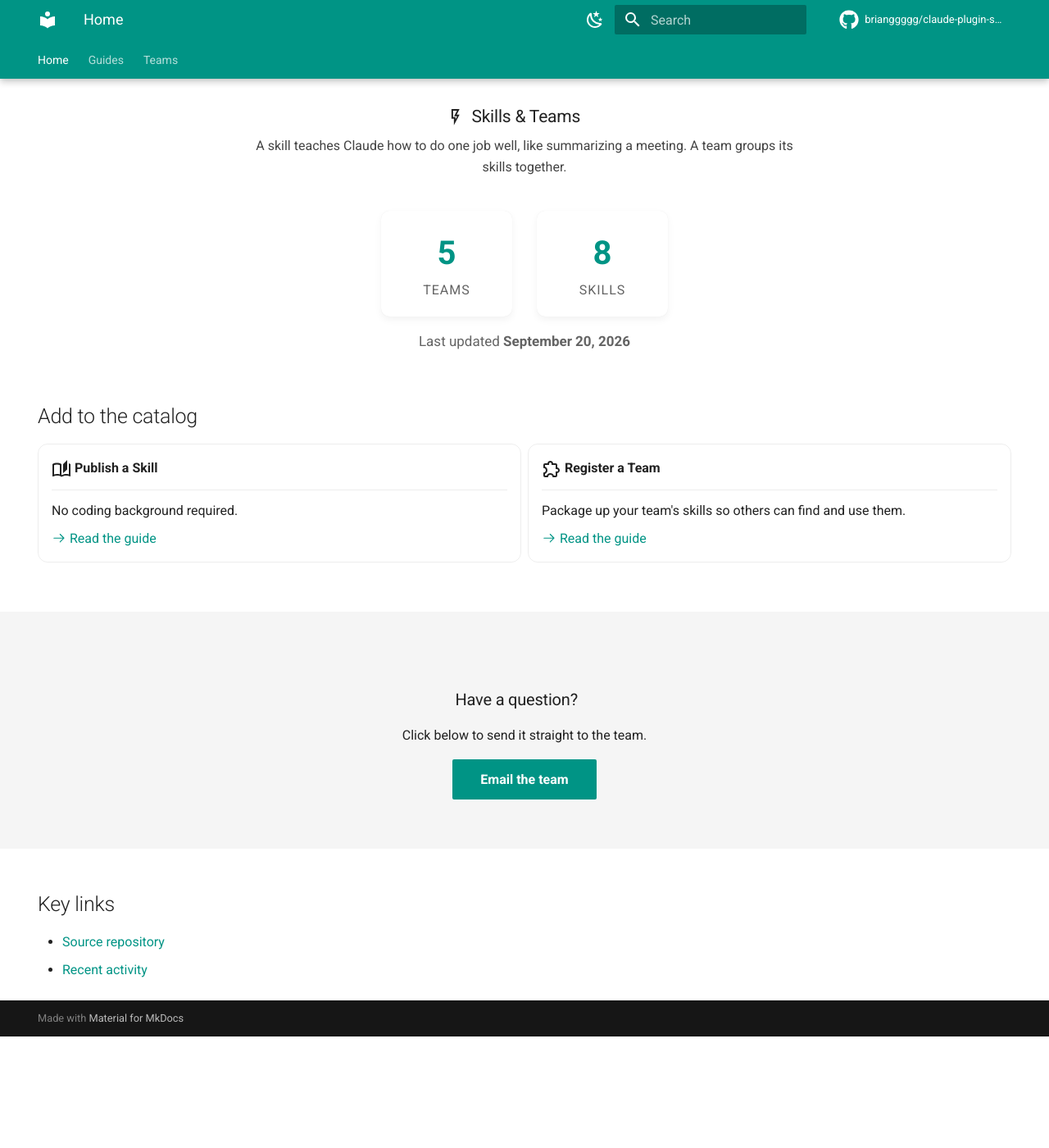
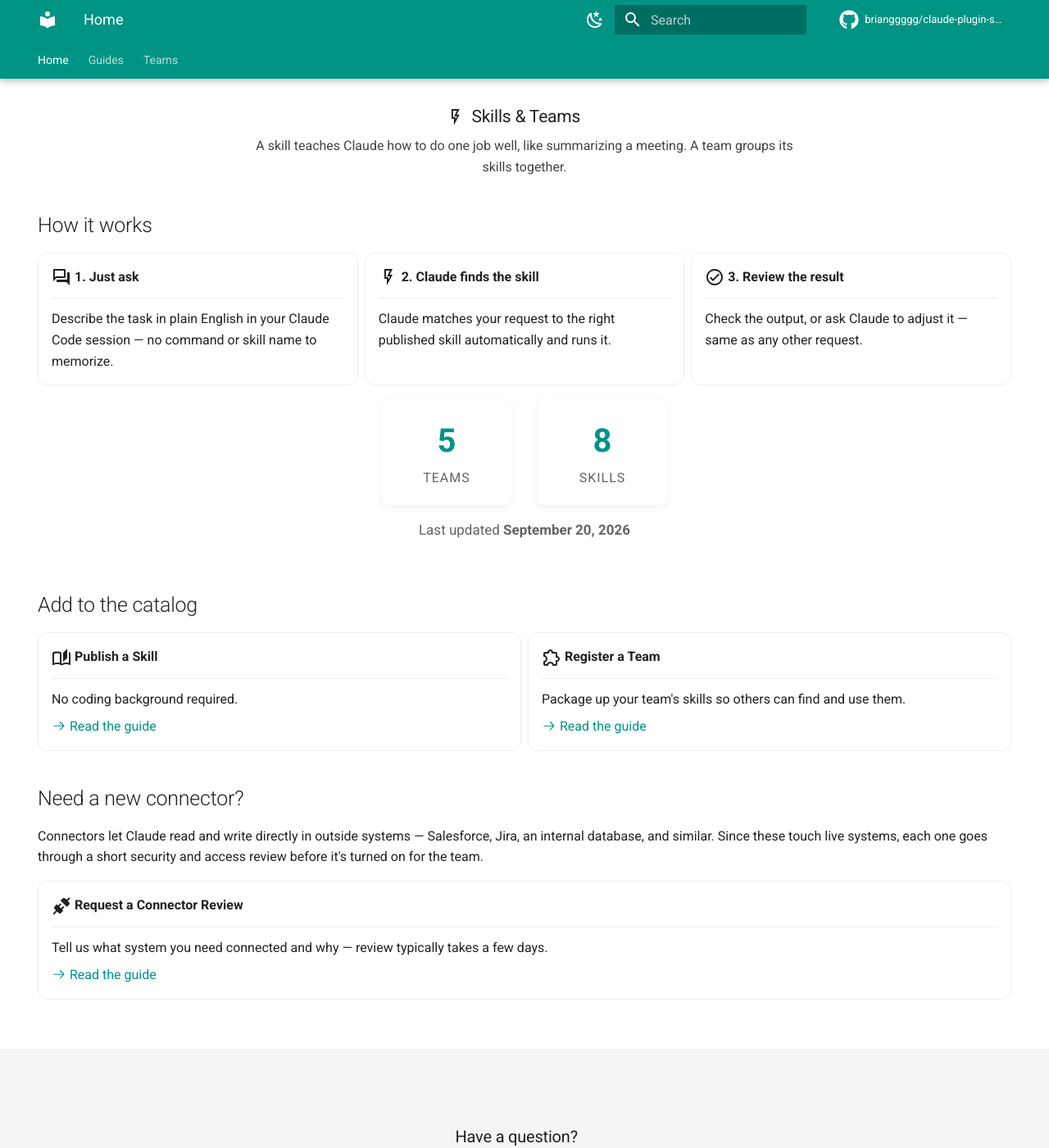
Before and after one commit to brianggggg/claude-plugin-skills-demo, an MkDocs documentation site: the page built from docs/index.md, in a window 1280 px wide and 1400 px high, scrolled down 466 px. Shown: the whole window at 82% size. Built offline with MkDocs 1.6.1 and Material for MkDocs 9.7.7, drawn with Linux system fonts in a browser that asks for light colours; comment, search, counter and statistics services are not loaded; before the commit the page ends 1730 px from its top, so only the background shows below that.

Commit message:
Add a How it works section and a connector request flow
Fills out the homepage with a 3-step "How it works" section, and adds
a "Need a new connector?" spot linking to a new guide + GitHub issue
template for requesting a Claude connector be evaluated.

```diff
--- a/docs/activity.md
+++ b/docs/activity.md
@@ -1,11 +1,12 @@
 # Repository Activity
 
-**Total commits:** 14 · **Contributors:** 1
+**Total commits:** 15 · **Contributors:** 1
 
 ## Recent Commits
 
 | Commit | Author | Date | Message |
 |---|---|---|---|
+| `e608585` | brianjgonza | 2026-09-20 | Remove the inline Commands line from the Teams accordion |
 | `27e211a` | brianjgonza | 2026-09-20 | Remove standalone team pages; fold commands into the accordion inline |
 | `7997cdf` | brianjgonza | 2026-09-20 | Drop the Commands table from the Teams accordion view |
 | `f88be03` | brianjgonza | 2026-09-20 | Remove Skills catalog and raw skill definitions; both stats lead to Teams |
--- /dev/null
+++ b/docs/guides/requesting-a-connector.md
@@ -0,0 +1,33 @@
+# Requesting a Connector for Review
+
+A connector lets Claude read and write directly in an outside system — Salesforce, Jira, a shared drive, an internal database — instead of you copying data in and out by hand. Because a connector touches a live system, every new one goes through a short security and access review before it's turned on for the team.
+
+## 1. Check what's already available
+
+Ask in the team channel or check with your Claude Code admin — the connector you need may already be approved and just needs to be enabled for you.
+
+## 2. Open a request
+
+Open a new issue using the **Connector Request** template:
+
+[:octicons-issue-opened-24: Open a Connector Request](https://github.com/brianggggg/claude-plugin-skills-demo/issues/new?template=connector-request.md){ .md-button .md-button--primary }
+
+## 3. What to include
+
+The template will prompt for this, but having it ready speeds up review:
+
+- **Connector / system** — what you want Claude connected to
+- **Scope** — what data or actions it needs (read-only vs. read/write, which objects, tables, or folders)
+- **Authentication method** — OAuth, API key, service account, SSO, etc.
+- **Requesting team and contact** — who owns this request
+- **Business justification** — what it unblocks or saves time on
+
+Vague requests ("connect to our database") take longer to review than specific ones ("read-only access to the `orders` and `customers` tables in the reporting database, to answer ad-hoc questions about order status").
+
+## 4. Review
+
+A short security and access review follows — checking scope, authentication, and what the connector can touch. Reviewers may follow up with questions on the issue before approving.
+
+## 5. What happens next
+
+Once approved, the connector is enabled for the team and you'll be notified on the issue. If you have questions about the process, check the [FAQ](faq.md) or open an issue and tag it `question`.
--- a/docs/index.md
+++ b/docs/index.md
@@ -40,6 +40,34 @@ A skill teaches Claude how to do one job well, like summarizing a meeting. A tea
 
 </div>
 
+<div class="reveal" markdown>
+
+## How it works
+
+<div class="grid cards" markdown>
+
+-   :material-forum-outline:{ .lg .middle } __1. Just ask__
+
+    ---
+
+    Describe the task in plain English in your Claude Code session — no command or skill name to memorize.
+
+-   :material-flash-outline:{ .lg .middle } __2. Claude finds the skill__
+
+    ---
+
+    Claude matches your request to the right published skill automatically and runs it.
+
+-   :material-check-circle-outline:{ .lg .middle } __3. Review the result__
+
+    ---
+
+    Check the output, or ask Claude to adjust it — same as any other request.
+
+</div>
+
+</div>
+
 --8<-- "_generated/stats.md"
 
 <div class="reveal" markdown>
@@ -68,6 +96,26 @@ A skill teaches Claude how to do one job well, like summarizing a meeting. A tea
 
 </div>
 
+<div class="reveal" markdown>
+
+## Need a new connector?
+
+Connectors let Claude read and write directly in outside systems — Salesforce, Jira, an internal database, and similar. Since these touch live systems, each one goes through a short security and access review before it's turned on for the team.
+
+<div class="grid cards" markdown>
+
+-   :material-connection:{ .lg .middle } __Request a Connector Review__
+
+    ---
+
+    Tell us what system you need connected and why — review typically takes a few days.
+
+    [:octicons-arrow-right-24: Read the guide](guides/requesting-a-connector.md)
+
+</div>
+
+</div>
+
 <div class="cta-banner reveal" markdown>
 
 ### Have a question?
--- a/mkdocs.yml
+++ b/mkdocs.yml
@@ -9,6 +9,7 @@ nav:
       - Getting started: guides/getting-started.md
       - Publishing a skill: guides/publishing-a-skill.md
       - Registering a team: guides/publishing-a-plugin.md
+      - Requesting a connector: guides/requesting-a-connector.md
       - FAQ: guides/faq.md
   - Teams: plugins/index.md
 
```
Also changed, not shown: other parts of docs/activity.md (+1 -2 lines), .github/ISSUE_TEMPLATE/connector-request.md (added).
